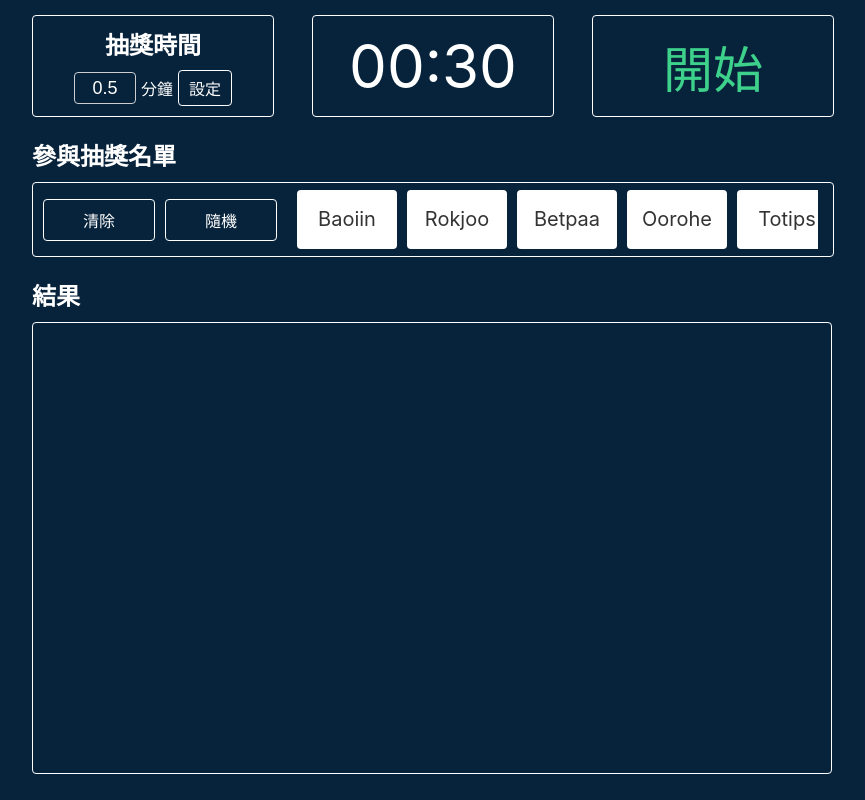
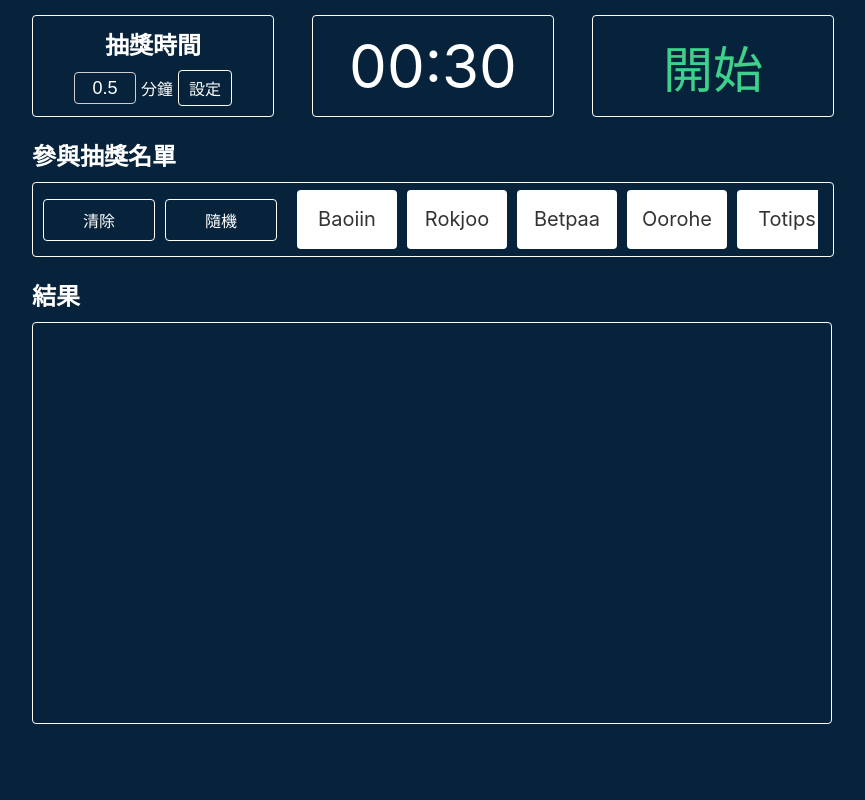
Before and after one commit to Dannyisadog/lottery, a React (Create React App) app: page / in a window 1280 px wide. Shown: the whole page, without its empty margins (208-1073 px from the left). Built offline with nearby package versions, Linux system fonts and the light colour scheme.

Commit message:
style: result height

```diff
--- a/src/Lottery/Result/index.js
+++ b/src/Lottery/Result/index.js
@@ -5,7 +5,7 @@ import { useStore } from "react-redux";
 const Container = styled.div`
   margin: 0 auto;
   max-width: 800px;
-  height: 450px;
+  height: 400px;
 
   .title {
     font-size: 1.5em;
```
